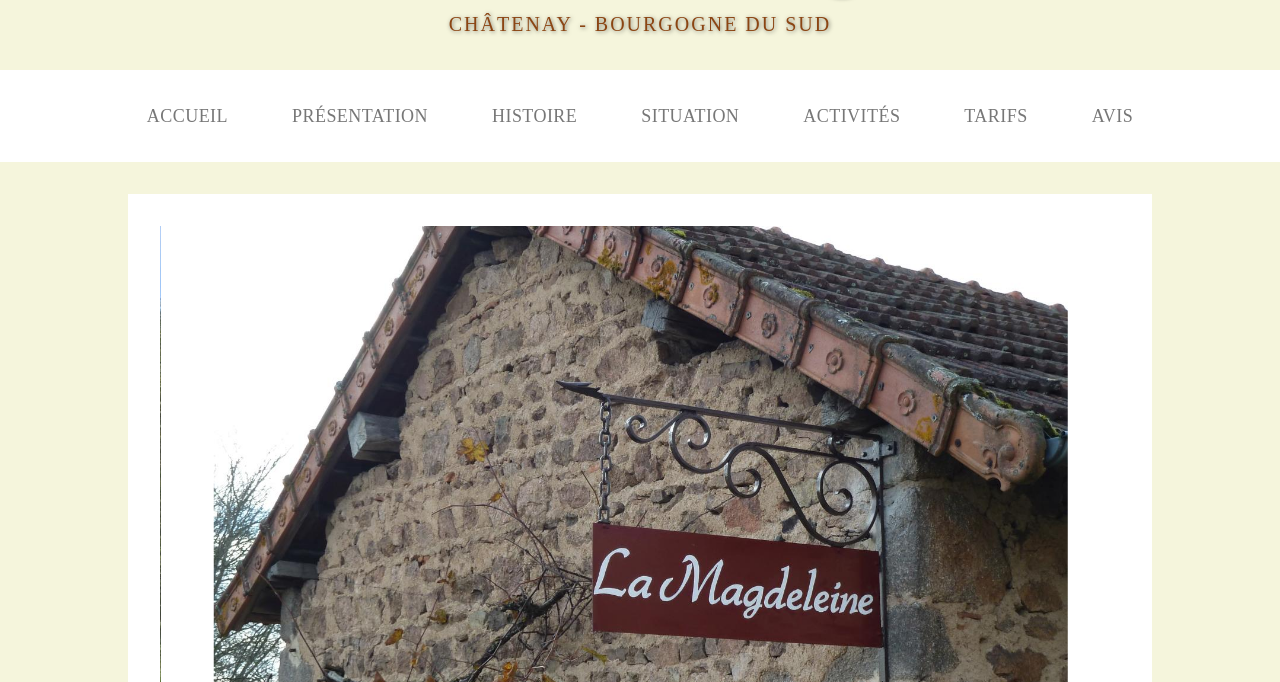
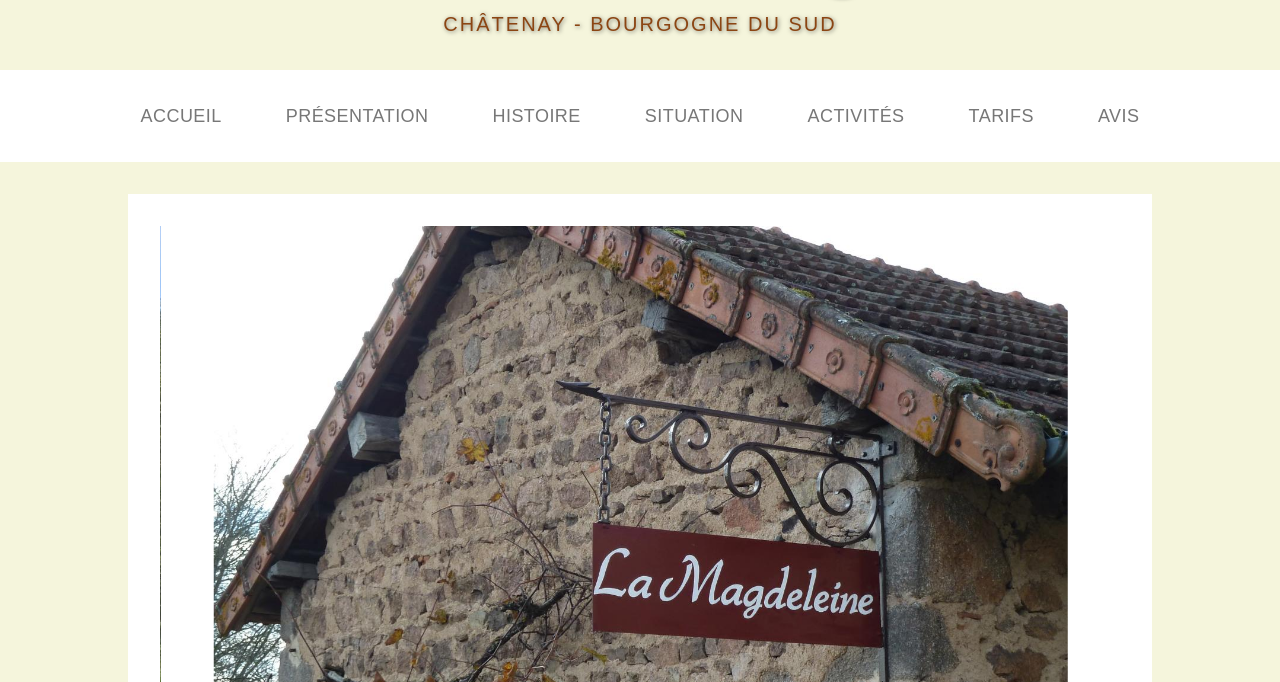
Before and after one commit to lbaligand/site-la-magdeleine, an Astro site: page / in a window 1280 px wide. Shown: the part 118-800 px from the top of the page. Built offline with nearby package versions, Linux system fonts and the light colour scheme; Astro itself is replaced by a stand-in of ours; some icons are missing; a web font is replaced by a local one.

Commit message:
changed base font + removed useless npm installs

```diff
--- a/package.json
+++ b/package.json
@@ -15,15 +15,10 @@
     "@astrojs/solid-js": "^4.0.1",
     "@astrojs/tailwind": "^5.1.0",
     "@fontsource-variable/josefin-slab": "^5.0.19",
-    "@fontsource-variable/open-sans": "^5.0.22",
     "@fontsource/bilbo-swash-caps": "^5.0.8",
     "@iconify-json/eva": "^1.1.10",
     "@iconify-json/mdi": "^1.1.64",
-    "@popperjs/core": "^2.11.8",
-    "@types/bootstrap": "^5.2.10",
-    "@types/jquery": "^3.5.29",
     "astro": "^4.1.2",
-    "astro-bootstrap": "^0.6.2",
     "astro-compress": "^2.2.7",
     "astro-icon": "^1.0.2",
     "astro-robots-txt": "^1.0.0",
@@ -31,7 +26,6 @@
     "bootstrap": "^5.3.2",
     "embla-carousel": "^8.0.0-rc19",
     "embla-carousel-autoplay": "^8.0.0-rc19",
-    "jquery": "^3.7.1",
     "solid-js": "^1.8.10",
     "tailwindcss": "^3.4.1",
     "typescript": "^5.3.3"
--- a/src/components/WhiteCard.astro
+++ b/src/components/WhiteCard.astro
@@ -7,7 +7,7 @@ const { heading } = Astro.props as Props;
 ---
 
 <section
-  class="w-full bg-white p-8 lg:w-4/5 lg:max-w-[1280px] lg:mt-0 mt-8 mb-8 h-fit mx-auto relative"
+  class="w-full bg-white text-lg p-8 lg:w-4/5 lg:max-w-[1280px] lg:mt-0 mt-8 mb-8 h-fit mx-auto relative"
 >
   {
     heading && (
--- a/src/css/base.css
+++ b/src/css/base.css
@@ -1,6 +1,5 @@
 @import "@fontsource/bilbo-swash-caps";
 @import "@fontsource-variable/josefin-slab";
-@import "@fontsource-variable/open-sans";
 
 @tailwind base;
 @tailwind components;
--- a/src/layouts/Layout.astro
+++ b/src/layouts/Layout.astro
@@ -1,7 +1,6 @@
 ---
 import { ViewTransitions } from "astro:transitions";
 import "../css/base.css";
-import "@fontsource/bilbo-swash-caps";
 import MobileMenu from "../components/MobileMenu";
 import { Icon } from "astro-icon/components";
 export interface Props {
--- a/tailwind.config.mjs
+++ b/tailwind.config.mjs
@@ -9,7 +9,7 @@ export default {
       fontFamily: {
         title: "Bilbo Swash Caps",
         heading: "Josefin Slab Variable",
-        body: "Open Sans Variable",
+        body: "sans-serif",
       },
       colors: {
         background: "#F5F5DC",
```
Also changed, not shown: 1 other file.
